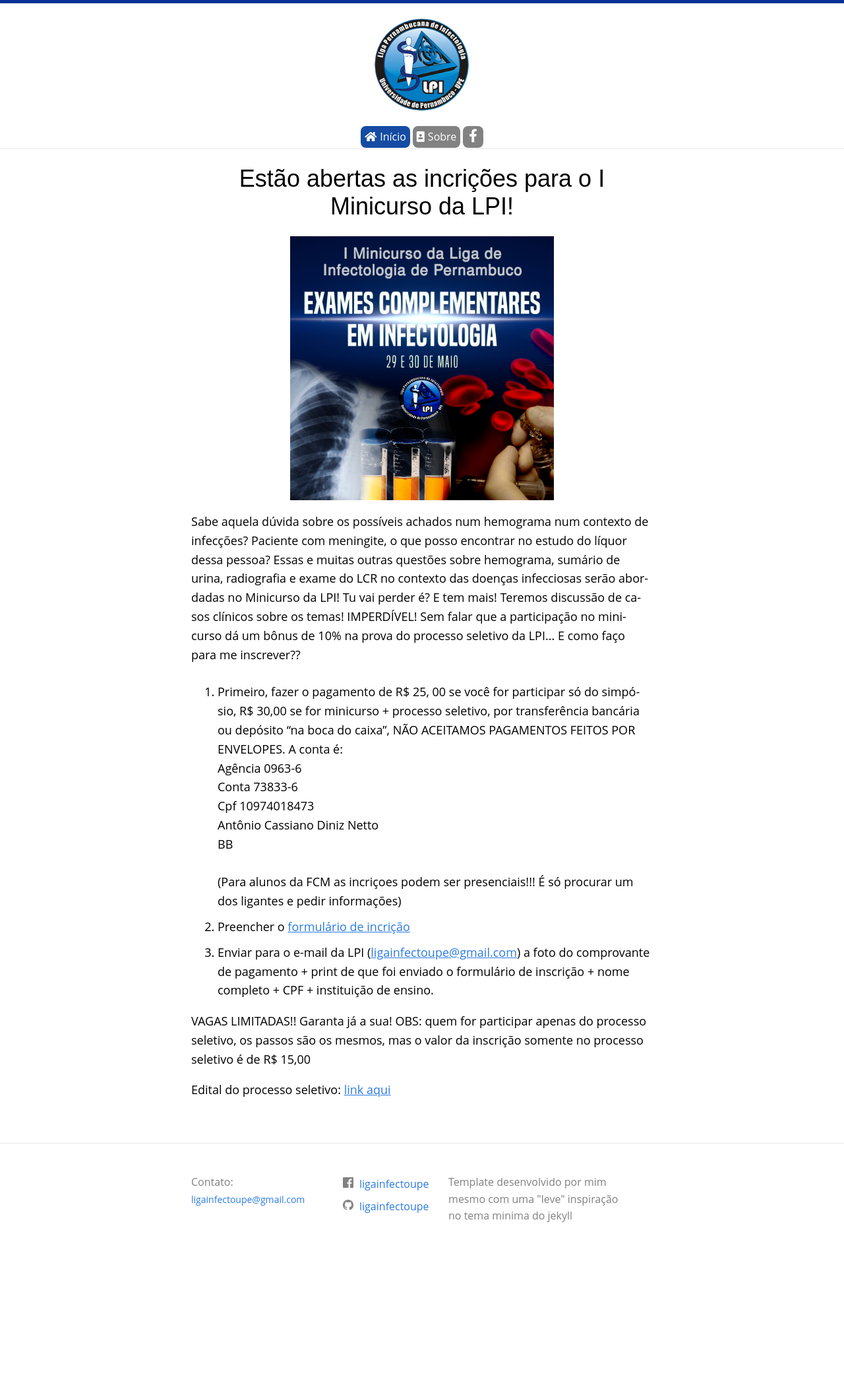
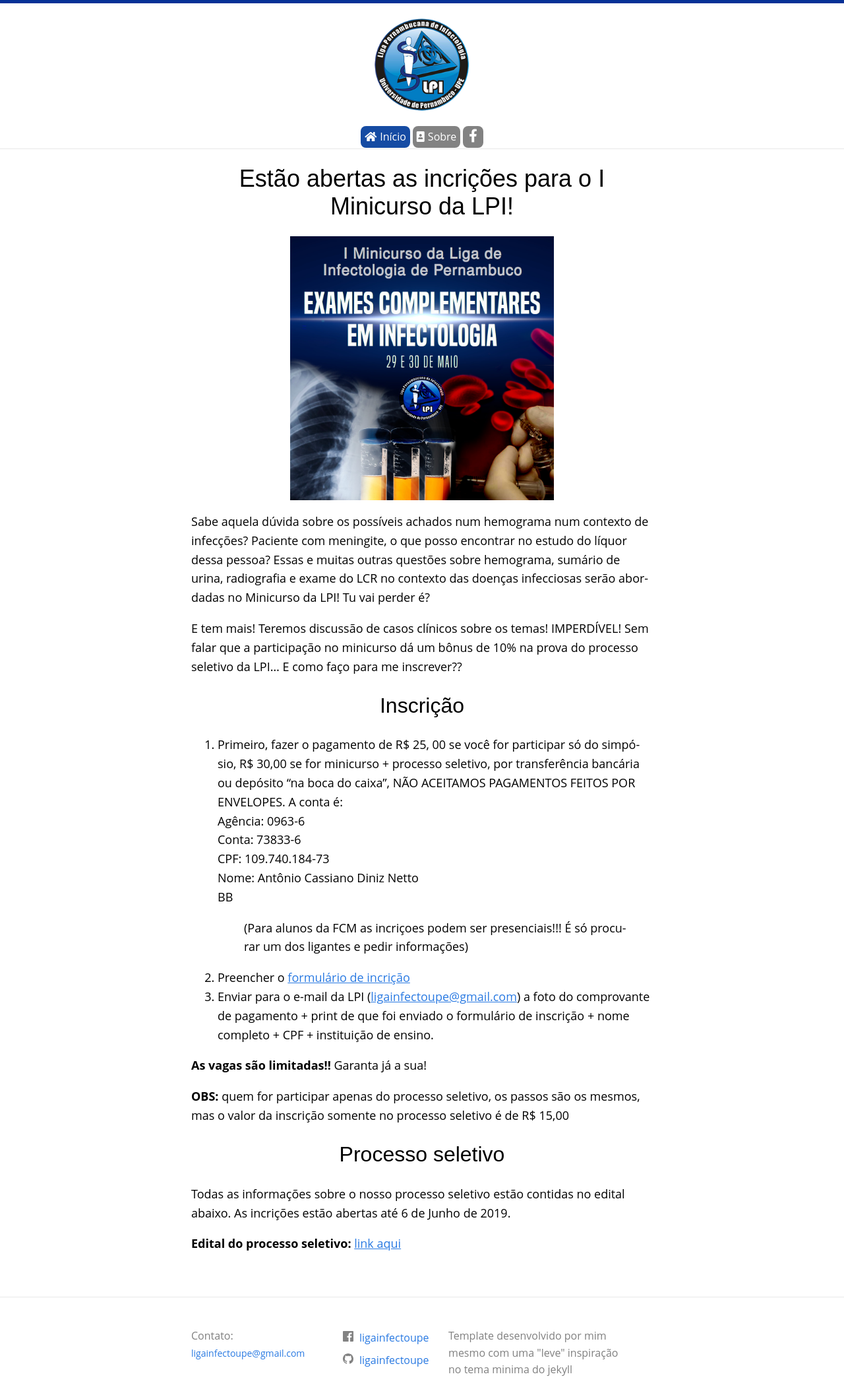
Before and after one commit to ligainfectoupe/ligainfectoupe.github.io, a Jekyll site: the page built from index.md, in a window 1280 px wide. Shown: the whole page at 66% size. Built offline with Jekyll 4.4.1, drawn with Linux system fonts in a browser that asks for light colours; nearby versions of some CDN libraries; before the commit the page ends 1887 px from its top, so only the background shows below that.

Commit message:
subindo correção nos textos

```diff
--- a/_sass/main.scss
+++ b/_sass/main.scss
@@ -10,9 +10,7 @@ body {
   margin: 0 0 0 0;
 }
 
-ol li {
-  padding-top: 10px;
-}
+
 
 /* Header */
 #logo {
--- a/index.md
+++ b/index.md
@@ -6,29 +6,30 @@ layout: default
 
 <img src="/assets/arte-divulgacao2.jpeg" alt="I minicurso da LPI">
 
-<p>Sabe aquela dúvida sobre os possíveis achados num hemograma num contexto de infecções? Paciente com meningite, o que posso encontrar no estudo do líquor dessa pessoa? Essas e muitas outras questões sobre hemograma, sumário de urina, radiografia e exame do LCR no contexto das doenças infecciosas serão abordadas no Minicurso da LPI! Tu vai perder é? E tem mais! Teremos discussão de casos clínicos sobre os temas! IMPERDÍVEL! Sem falar que a participação no minicurso dá um bônus de 10% na prova do processo seletivo da LPI... E como faço para me inscrever??</p>
+Sabe aquela dúvida sobre os possíveis achados num hemograma num contexto de infecções? Paciente com meningite, o que posso encontrar no estudo do líquor dessa pessoa? Essas e muitas outras questões sobre hemograma, sumário de urina, radiografia e exame do LCR no contexto das doenças infecciosas serão abordadas no Minicurso da LPI! Tu vai perder é?
 
-<ol>
-  <li>Primeiro, fazer o pagamento de R$ 25, 00 se você for participar só do simpósio, R$ 30,00 se for minicurso + processo seletivo, por transferência bancária ou depósito “na boca do caixa”, NÃO ACEITAMOS PAGAMENTOS FEITOS POR ENVELOPES. A conta é: <br>
-  Agência 0963-6 <br>
-  Conta 73833-6  <br>
-  Cpf 10974018473 <br>
-  Antônio Cassiano Diniz Netto <br>
+E tem mais! Teremos discussão de casos clínicos sobre os temas! IMPERDÍVEL! Sem falar que a participação no minicurso dá um bônus de 10% na prova do processo seletivo da LPI... E como faço para me inscrever??
+
+## Inscrição
+1. Primeiro, fazer o pagamento de R$ 25, 00 se você for participar só do simpósio, R$ 30,00 se for minicurso + processo seletivo, por transferência bancária ou depósito “na boca do caixa”, NÃO ACEITAMOS PAGAMENTOS FEITOS POR ENVELOPES. A conta é: <br>
+  Agência: 0963-6 <br>
+  Conta: 73833-6  <br>
+  CPF: 109.740.184-73 <br>
+  Nome: Antônio Cassiano Diniz Netto <br>
   BB <br>
-  <br>
-  (Para alunos da FCM as incriçoes podem ser presenciais!!! É só procurar um dos ligantes e pedir informações)
-</li>
-
-<li>Preencher o <a href="https://docs.google.com/forms/d/e/1FAIpQLSe2cmnIVgeufEd_hGlaiWT3FcU_t1Czu9BWm-3UTMujj-B9OA/viewform?usp=sf_link">formulário de incrição</a></li>
-
-<li>Enviar para o e-mail da LPI (<a href="mailto:ligainfectoupe@gmail.com=feedback">ligainfectoupe@gmail.com</a>) a foto do comprovante de pagamento + print de que foi enviado o formulário de inscrição + nome completo + CPF + instituição de ensino.</li>
-</ol>
+  > (Para alunos da FCM as incriçoes podem ser presenciais!!! É só procurar um dos ligantes e pedir informações)
+2. Preencher o <a href="https://docs.google.com/forms/d/e/1FAIpQLSe2cmnIVgeufEd_hGlaiWT3FcU_t1Czu9BWm-3UTMujj-B9OA/viewform?usp=sf_link">formulário de incrição
+3. Enviar para o e-mail da LPI (<a href="mailto:ligainfectoupe@gmail.com=feedback">ligainfectoupe@gmail.com</a>) a foto do comprovante de pagamento + print de que foi enviado o formulário de inscrição + nome completo + CPF + instituição de ensino.
 
 
-<p>VAGAS LIMITADAS!! Garanta já a sua!
-OBS: quem for participar apenas do processo seletivo, os passos são os mesmos, mas o valor da inscrição somente no processo seletivo é de R$ 15,00</p>
+**As vagas são limitadas!!** Garanta já a sua!
 
-<p>Edital do processo seletivo: <a href="/assets/edital-selecao-2019.1.pdf">link aqui</a></p>
+**OBS:** quem for participar apenas do processo seletivo, os passos são os mesmos, mas o valor da inscrição somente no processo seletivo é de R$ 15,00
+
+## Processo seletivo
+Todas as informações sobre o nosso processo seletivo estão contidas no edital abaixo. As incrições estão abertas até 6 de Junho de 2019.
+
+**Edital do processo seletivo:** <a href="/assets/edital-selecao-2019.1.pdf">link aqui</a>
 
 <div class="post-list">
   <ul>
```
Also changed, not shown: sobre.md (+2 -3 lines).
